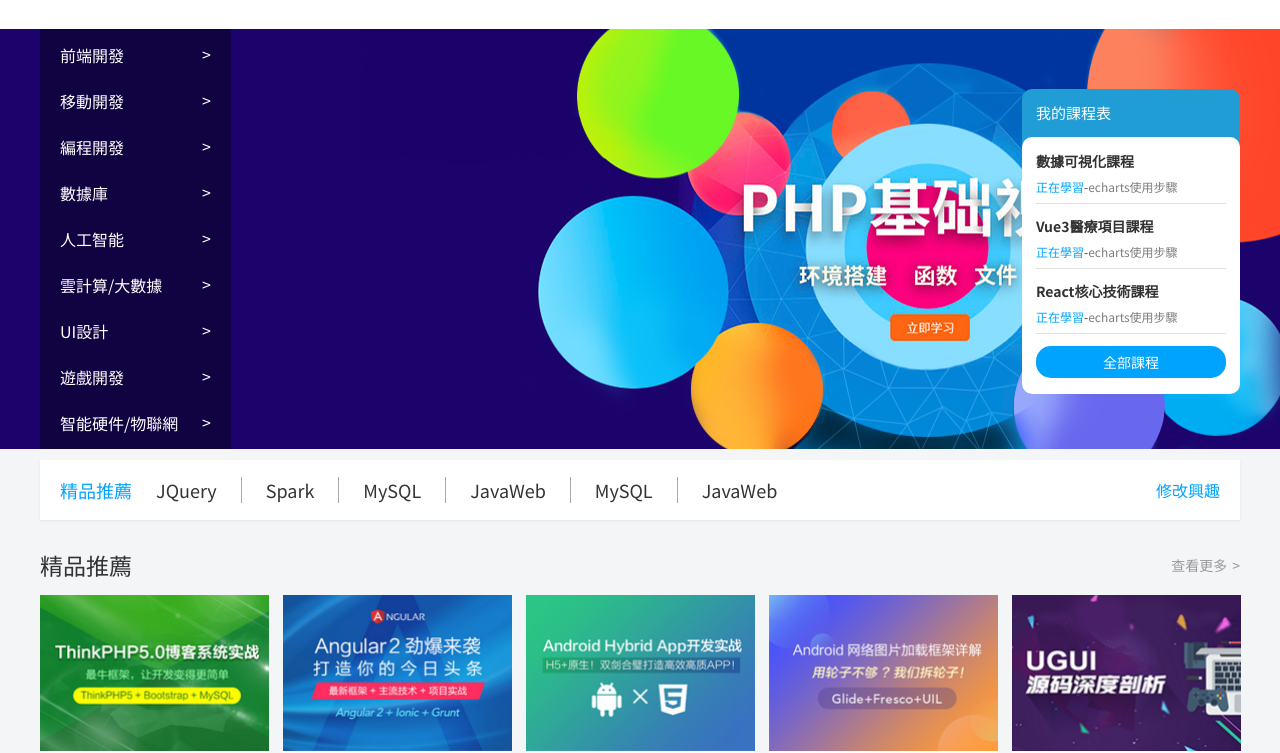
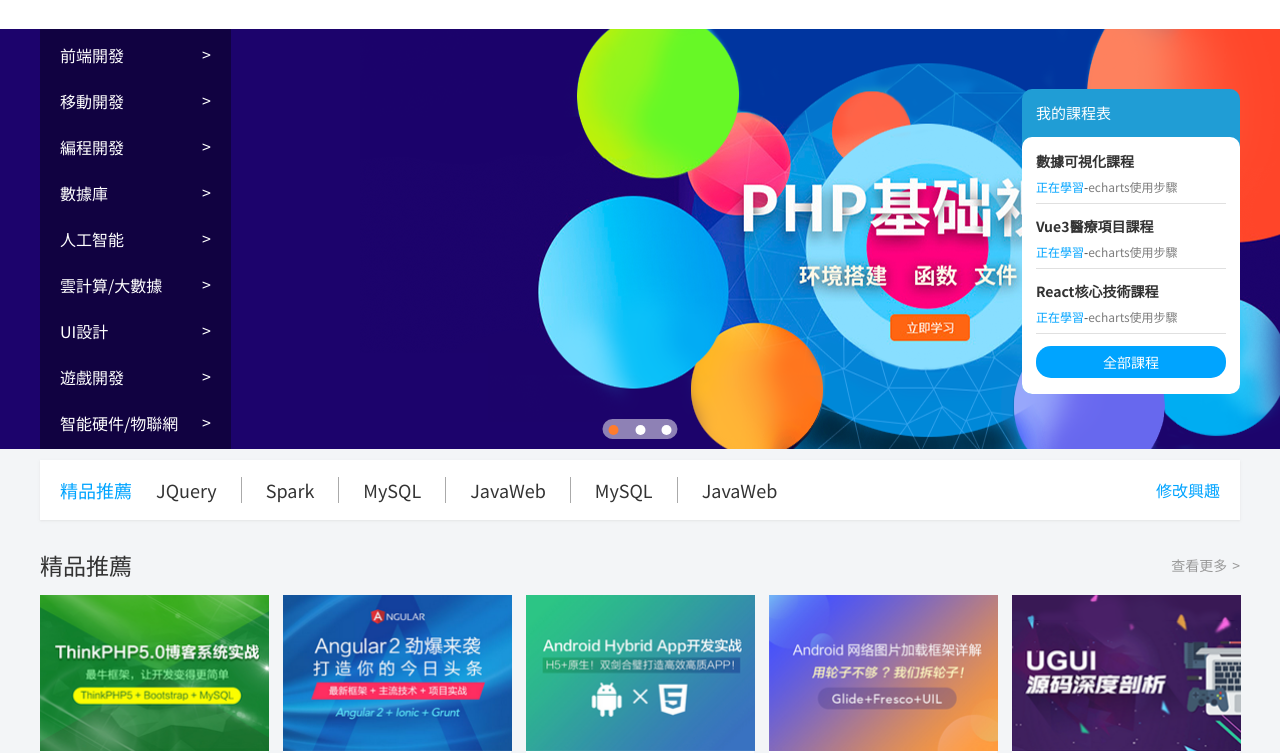
Before and after one commit to VinsonChen40/study2.0, a plain HTML site: page index.html in a window 1280 px wide. Shown: the part 71-824 px from the top of the page. Drawn offline with Linux system fonts and the light colour scheme; files whose address does not match are found by name; a web font is replaced by a local one.

Commit message:
banner加入圓點圖

```diff
--- a/css/index.css
+++ b/css/index.css
@@ -126,6 +126,7 @@ body {
 
 /* banner start */
 .banner {
+  position: relative;
   height: 420px;
   background-image: url(../uploads/bannerC.jpg);
 }
@@ -170,6 +171,32 @@ body {
 .banner .left li:hover a,
 .banner .left li:hover span {
   color: #00a4ff;
+}
+
+/* 圓點 */
+.banner ol {
+  display: flex;
+  justify-content: space-between;
+  position: absolute;
+  bottom: 10px;
+  left: 50%;
+  transform: translateX(-50%);
+  width: 75px;
+  height: 20px;
+  border-radius: 10px;
+  background-color: rgba(255, 255, 255, 0.5);
+}
+
+.banner ol li {
+  margin: 6px;
+  width: 10px;
+  height: 10px;
+  background-color: #fff;
+  border-radius: 50%;
+}
+
+.banner ol .active {
+  background-color: #ff7c2d;
 }
 
 /* 課程表 */
--- a/index.html
+++ b/index.html
@@ -45,6 +45,7 @@
   <!-- banner start -->
   <div class="banner">
     <div class="wrapper">
+      <!-- 測導航 -->
       <div class="left">
         <ul>
           <li><a href="#">前端開發</a><span>></span></li>
@@ -58,6 +59,13 @@
           <li><a href="#">智能硬件/物聯網</a><span>></span></li>
         </ul>
       </div>
+      <!-- 圓點 -->
+      <ol>
+        <li class="active"><a href="#"></a></li>
+        <li><a href="#"></a></li>
+        <li><a href="#"></a></li>
+      </ol>
+      <!-- 右側欄 -->
       <div class="right">
         <h3>我的課程表</h3>
         <div class="content">
```
